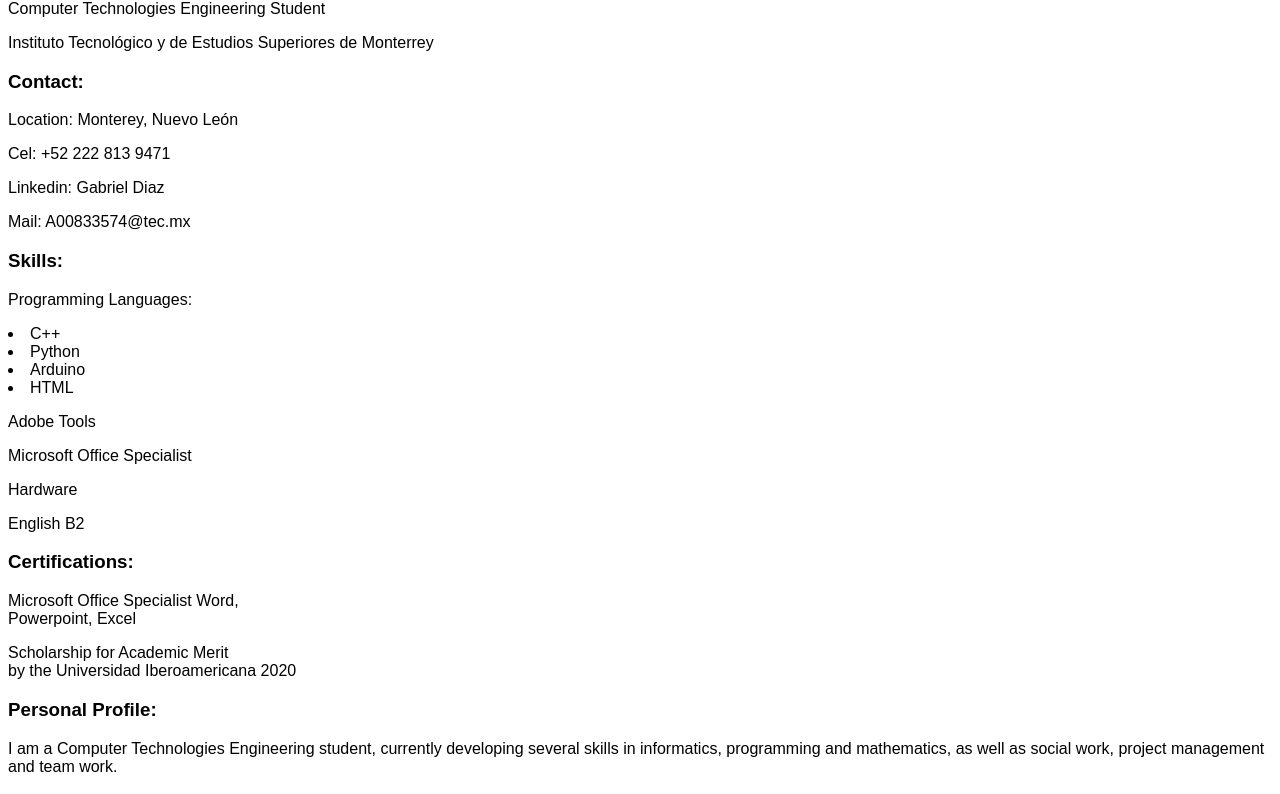
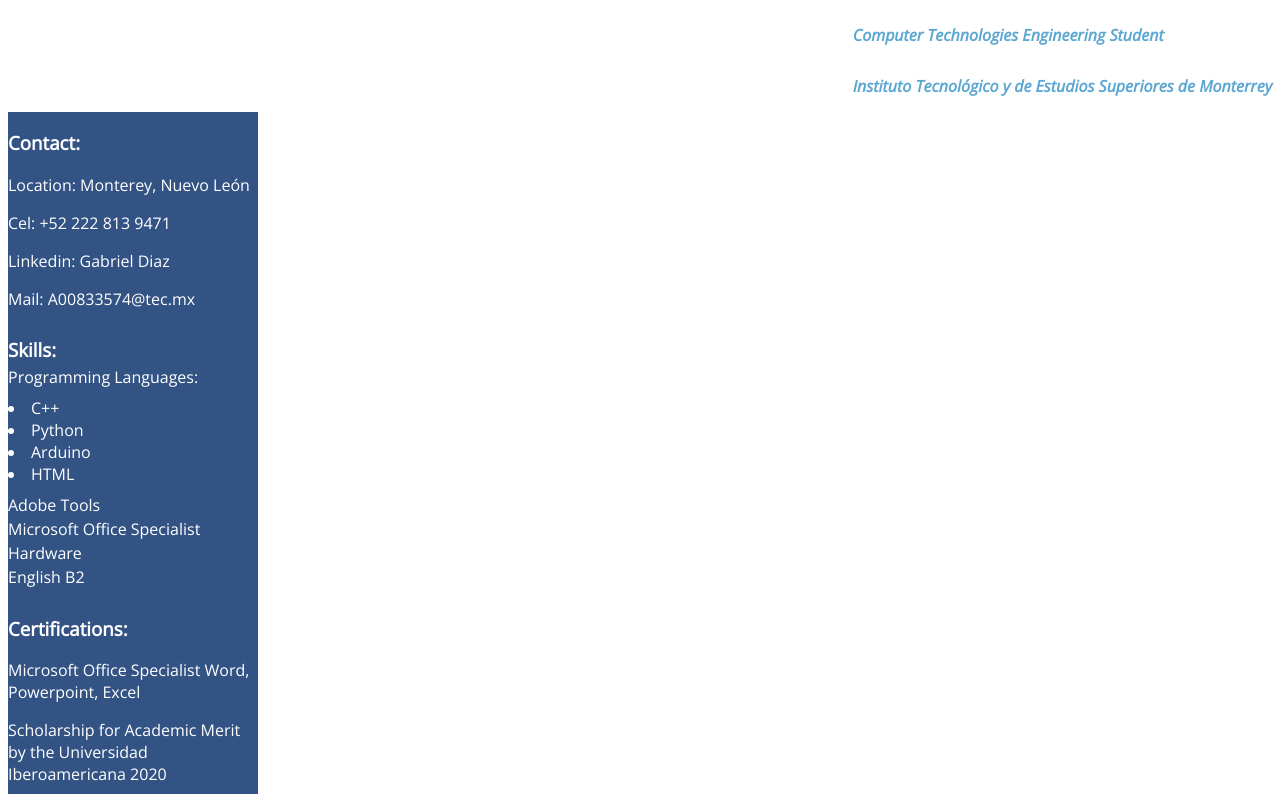
Before and after one commit to A00833574/Tarea-2, a plain HTML site: page index.html in a window 1280 px wide. Shown: the part 80-874 px from the top of the page. Drawn offline with nearby package versions, Linux system fonts and the light colour scheme.

Commit message:
Formato de Colores

```diff
--- a/style.css
+++ b/style.css
@@ -1,3 +1,49 @@
+@import url('https://fonts.googleapis.com/css2?family=Lato:wght@900&family=Open+Sans:ital,wght@0,300;1,300&display=swap');
+
 body{
-    font-family: Arial, Helvetica, sans-serif;
+    font-family: 'Open Sans', sans-serif;
 }
+
+header{
+    display: flex;
+    flex-flow: column wrap;
+    align-content: flex-end;
+    color: #335384;
+}
+
+.sidebar{
+    display: flex;
+    flex-flow: column wrap;
+    align-content: flex-start;
+    background-color: #335384;
+    width: 250px;;
+    height: max-content;
+    color: white;
+}
+
+#name{
+    font-family: 'Lato', sans-serif;
+}
+
+#school, #carreer{
+    line-height: 0.5cm;
+    font-weight: bold;
+    font-style: italic;
+    color: #5BA7D1;
+}
+
+.contact{
+    line-height: normal;
+}
+
+.skills{
+    line-height: 0.5;
+}
+
+.skills li{
+    line-height: normal;
+}
+
+.certifications{
+    line-height: normal;
+}
```
